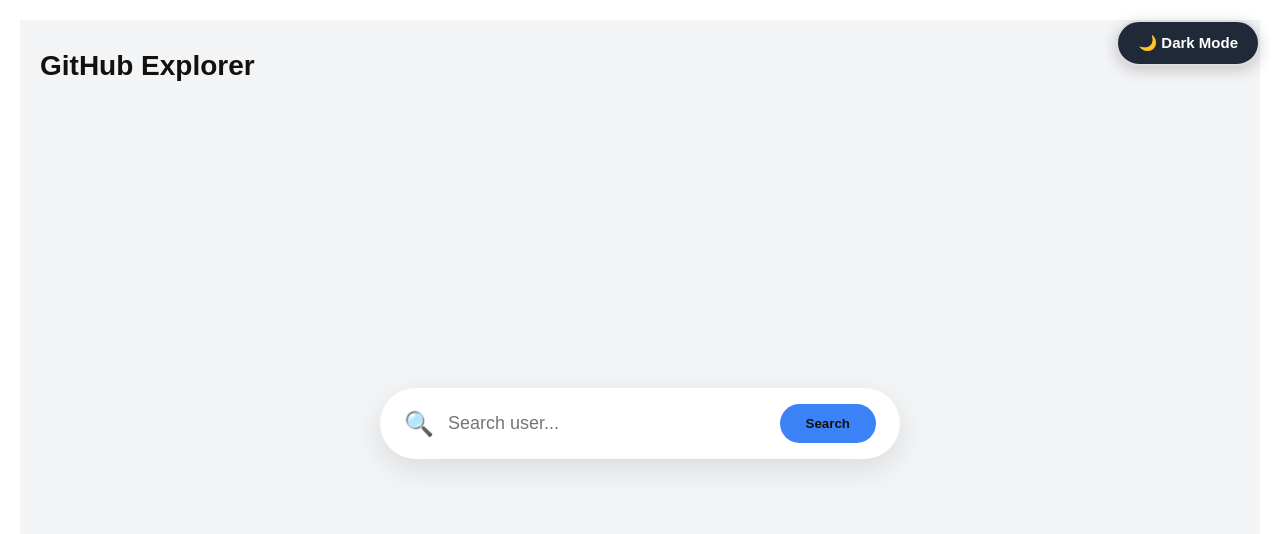
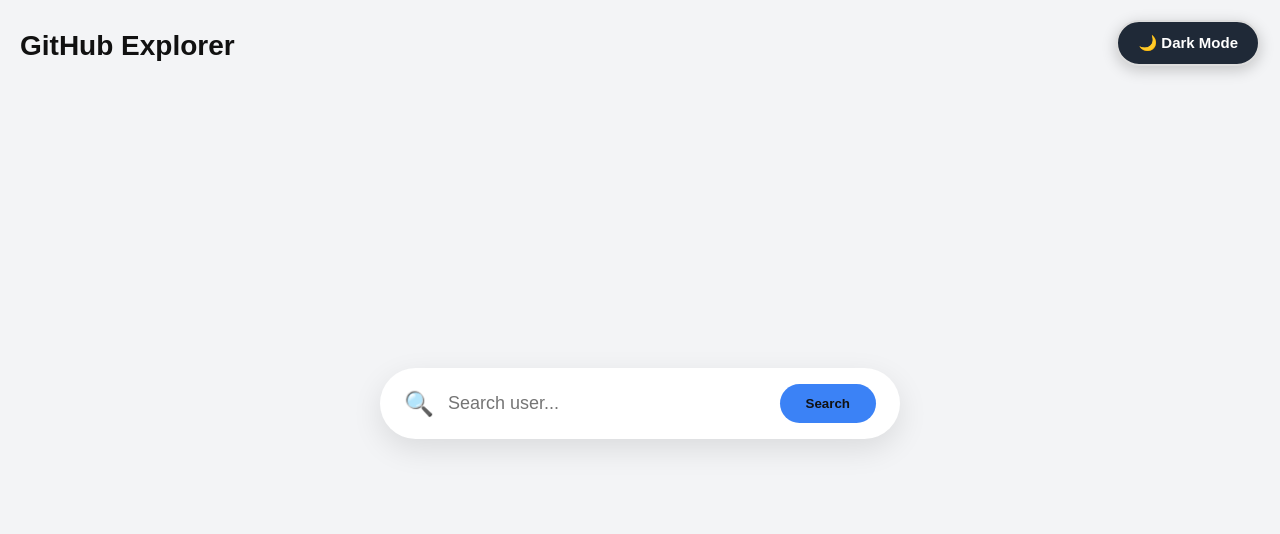
Before and after one commit to rc808129/github-explorer, a React (Vite) app: page / in a window 1280 px wide. Shown: the top 534 px of the page. Built offline with nearby package versions, Linux system fonts and the light colour scheme.

Commit message:
updated code

```diff
--- a/src/index.css
+++ b/src/index.css
@@ -625,10 +625,12 @@ input {
   margin-bottom: 16px;
   flex: 1;
   display: -webkit-box;
-  -webkit-line-clamp: 3;
+  /* -webkit-line-clamp: 3; */
   -webkit-box-orient: vertical;
   overflow: hidden;
 }
+
+
 
 /* Stats */
 .repo-stats {
@@ -765,7 +767,7 @@ body {
 .app-container {
   min-height: 100vh;
   background-color: var(--bg-color);
-  padding: 20px;
+  /* padding: 20px; */
 }
 
 
```
